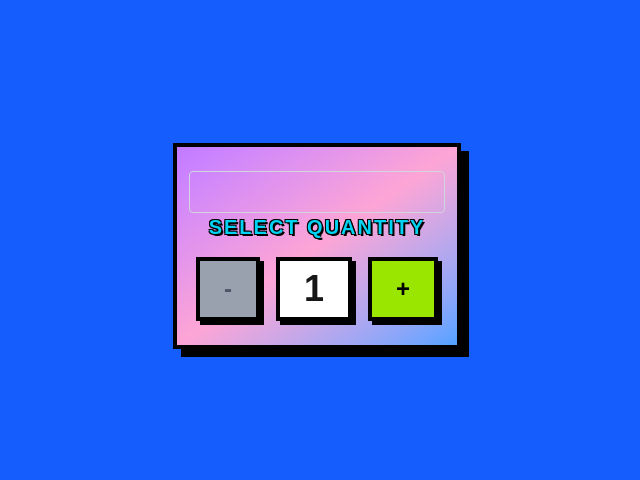
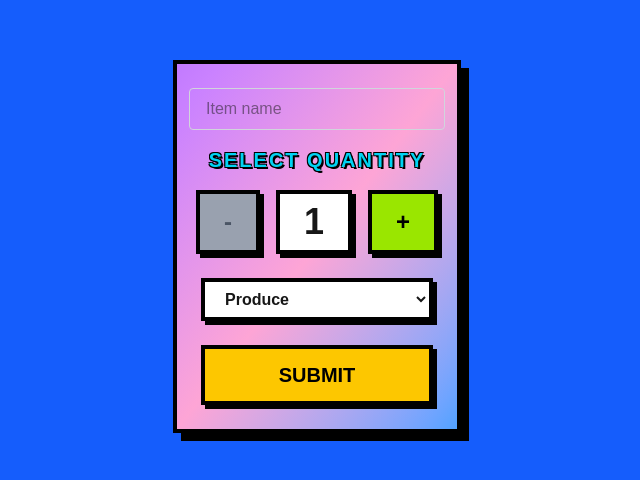
Before and after one commit to xndrncp08/cprg306-assignments, a Next.js app: page /week-5 in a window 1280 px wide. Shown: the part 154-634 px from the top of the page, without its empty margins (323-963 px from the left). Built offline with nearby package versions, Linux system fonts and the light colour scheme.

Commit message:
created a rough create form handler; also made it render

```diff
--- a/app/week-5/page.js
+++ b/app/week-5/page.js
@@ -2,15 +2,10 @@
 
 import React, { useState } from "react";
 
-export default function  Field() {
-  const [name, setName] = useState(" ");
+export default function Field() {
+  const [name, setName] = useState("");
   const [quantity, setQuantity] = useState(1);
-  const [category, setCategory] = useState("produce")
-
-
-  const item = () => {
-
-  }
+  const [category, setCategory] = useState("produce");
 
   const increment = () => {
     setQuantity((prev) => (prev < 20 ? prev + 1 : prev));
@@ -20,54 +15,106 @@ export default function  Field() {
     setQuantity((prev) => (prev > 1 ? prev - 1 : prev));
   };
 
-  //had to ask ai to fix my styling for line 19, 20, and 27 because it wont turn out like i wanted to :> ; prompt: "can you fix the styling for this: "
+  const handleSubmit = (e) => {
+    e.preventDefault();
+
+    const item = {
+      name: name,
+      quantity: quantity,
+      category: category,
+    };
+
+    console.log(item);
+
+    alert(`Name: ${name}\nQuantity: ${quantity}\nCategory: ${category}`);
+
+    setName("");
+    setQuantity(1);
+    setCategory("produce");
+  };
 
   return (
-    <div className="flex items-center justify-center min-h-screen bg-blue-600">
+    <form onSubmit={handleSubmit}>
+      <div className="flex items-center justify-center min-h-screen bg-blue-600">
         <div className="flex flex-col items-center p-6 bg-gradient-to-br from-purple-400 via-pink-300 to-blue-400 rounded-none shadow-[8px_8px_0px_0px_rgba(0,0,0,1)] w-72 border-4 border-black">
-
-        <input
-        type="text"
-        value={name}
-        onChange={(e) => setName(e.target.value)}
-        placeholder="name here"
-        className="border border-gray-300 rounded px-4 py-2 w-64" />
+          <input
+            type="text"
+            value={name}
+            onChange={(e) => setName(e.target.value)}
+            placeholder="Item name"
+            required
+            className="border border-gray-300 rounded px-4 py-2 w-64 mb-4"
+          />
 
           <h2
             className="text-xl font-black mb-4 text-cyan-400 uppercase tracking-widest"
             style={{
-              textShadow: "2px 2px 0px #000, -1px -1px 0px #000, 1px -1px 0px #000, -1px 1px 0px #000",
+              textShadow:
+                "2px 2px 0px #000, -1px -1px 0px #000, 1px -1px 0px #000, -1px 1px 0px #000",
             }}
           >
             Select Quantity
           </h2>
 
-          <div className="flex items-center gap-4">
+          <div className="flex items-center gap-4 mb-6">
             <button
+              type="button"
               onClick={decrement}
               disabled={quantity === 1}
-              className={`px-6 py-3 font-black text-2xl border-4 border-black shadow-[4px_4px_0px_0px_rgba(0,0,0,1)] uppercase ${quantity === 1
+              className={`px-6 py-3 font-black text-2xl border-4 border-black shadow-[4px_4px_0px_0px_rgba(0,0,0,1)] uppercase ${
+                quantity === 1
                   ? "bg-gray-400 text-gray-600 cursor-not-allowed"
-                  : "bg-lime-400 text-black hover:bg-lime-300 active:shadow-none active:translate-x-1 active:translate-y-1"}`}
+                  : "bg-lime-400 text-black hover:bg-lime-300 active:shadow-none active:translate-x-1 active:translate-y-1"
+              }`}
             >
               -
             </button>
-
             <span className="text-4xl font-black bg-white border-4 border-black px-6 py-2 shadow-[4px_4px_0px_0px_rgba(0,0,0,1)]">
               {quantity}
             </span>
-
             <button
+              type="button"
               onClick={increment}
               disabled={quantity === 20}
-              className={`px-6 py-3 font-black text-2xl border-4 border-black shadow-[4px_4px_0px_0px_rgba(0,0,0,1)] uppercase ${quantity === 20
+              className={`px-6 py-3 font-black text-2xl border-4 border-black shadow-[4px_4px_0px_0px_rgba(0,0,0,1)] uppercase ${
+                quantity === 20
                   ? "bg-gray-400 text-gray-600 cursor-not-allowed"
-                  : "bg-lime-400 text-black hover:bg-lime-300 active:shadow-none active:translate-x-1 active:translate-y-1"}`}
+                  : "bg-lime-400 text-black hover:bg-lime-300 active:shadow-none active:translate-x-1 active:translate-y-1"
+              }`}
             >
               +
             </button>
           </div>
+
+          <div className="w-full mb-6">
+            <select
+              value={category}
+              onChange={(e) => setCategory(e.target.value)}
+              className="w-full px-4 py-2 border-4 border-black bg-white font-black shadow-[4px_4px_0px_0px_rgba(0,0,0,1)]"
+            >
+              <option value="itemList">Produce</option>
+              <option value="dairy">Dairy</option>
+              <option value="bakery">Bakery</option>
+              <option value="bakery">Bakery</option>
+              <option value="meat">Meat</option>
+              <option value="frozen foods">Frozen Foods</option>
+              <option value="canned goods">Canned Goods</option>
+              <option value="dry goods">Dry Goods</option>
+              <option value="beverages">Beverages</option>
+              <option value="snacks">Snacks</option>
+              <option value="household">Household</option>
+              <option value="other">Other</option>
+            </select>
+          </div>
+
+          <button
+            type="submit"
+            className="w-full px-6 py-3 font-black text-xl border-4 border-black shadow-[4px_4px_0px_0px_rgba(0,0,0,1)] uppercase bg-yellow-400 text-black hover:bg-yellow-300 active:shadow-none active:translate-x-1 active:translate-y-1"
+          >
+            Submit
+          </button>
         </div>
       </div>
+    </form>
   );
 }
```
